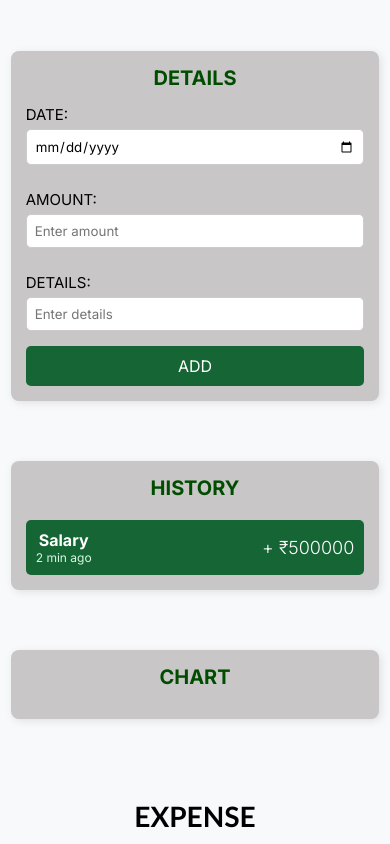
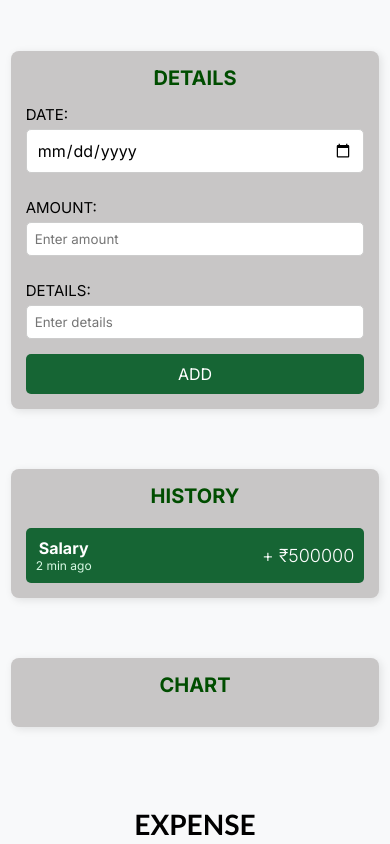
Before and after one commit to somdutta2604/ExpenseTracker, a plain HTML site: page index.html in a window 390 px wide. Shown: the part 1780-2624 px from the top of the page. Drawn offline with Linux system fonts and the light colour scheme.

Commit message:
made responsive

```diff
--- a/style.css
+++ b/style.css
@@ -515,13 +515,23 @@ body {
         padding: 15px;
         margin: 10px 0;
     }
-
+gi
     /* Make inputs more mobile-friendly */
-    input[type="date"],
     input[type="number"],
     input[type="text"] {
         width: 100%;
         max-width: 100%;
         box-sizing: border-box;
     }
+    input[type="date"] {
+        appearance: none;
+        -webkit-appearance: none;
+        -moz-appearance: none;
+        background-color: white;
+        padding: 10px;
+        border: 1px solid #ccc;
+        border-radius: 5px;
+        width: 100%;
+        font-size: 16px;
+    }
 }
```
